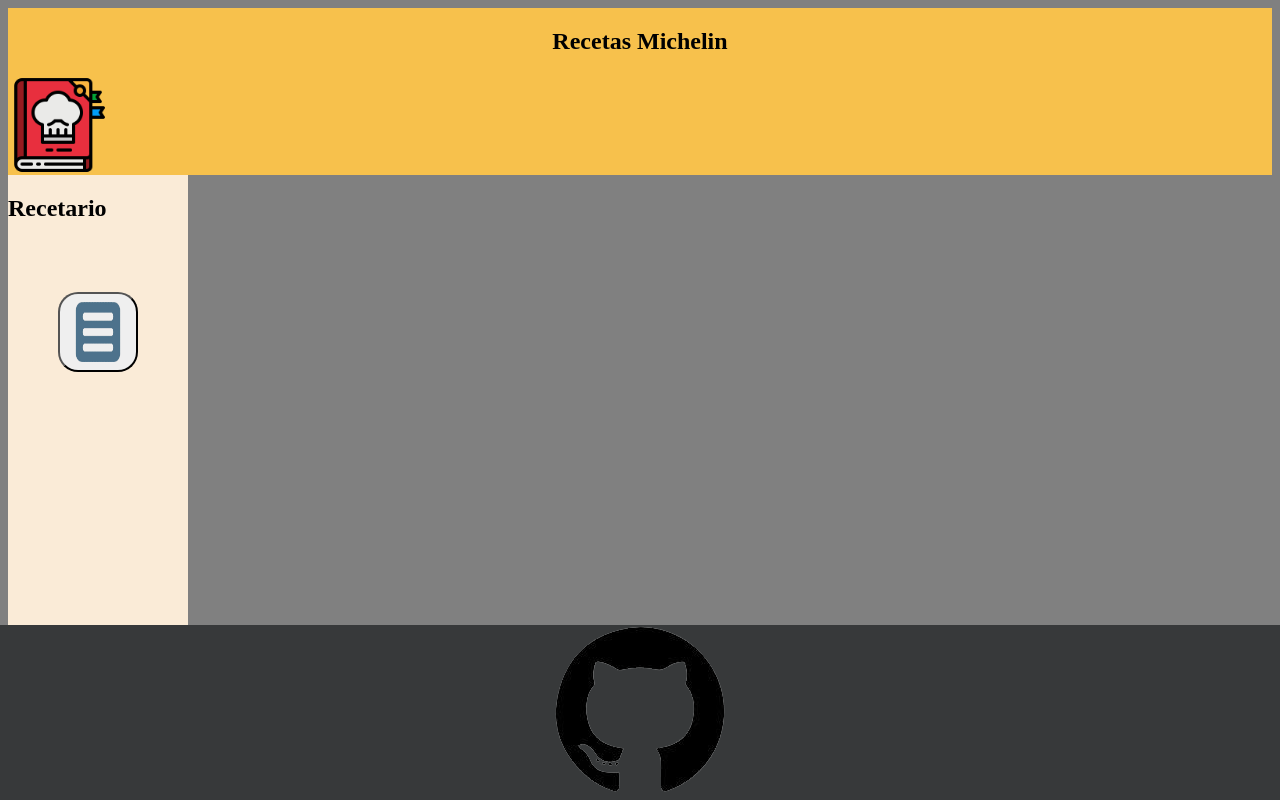
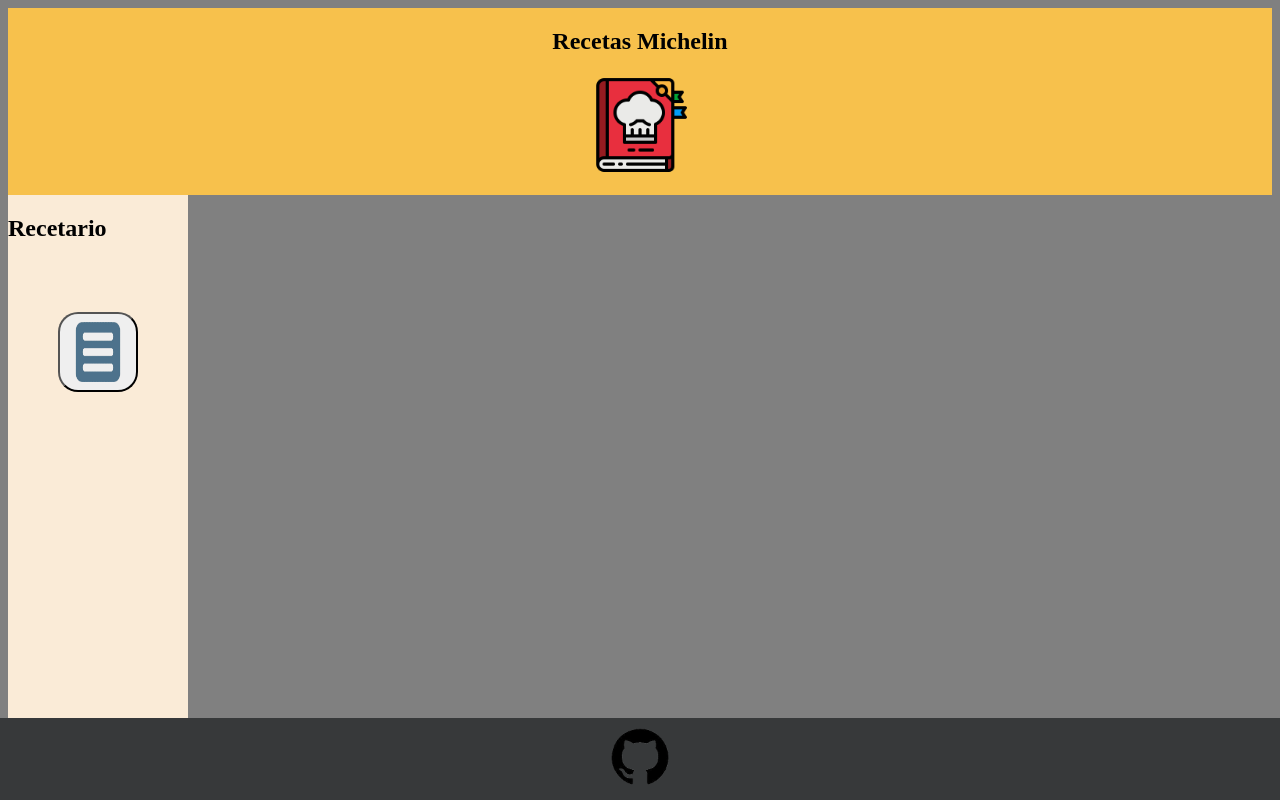
Before and after one commit to ncorpas88/Recipe-Book-app, a React (Vite) app: page / in a window 1280 px wide. Shown: the top 800 px of the page. Built offline with nearby package versions, Linux system fonts and the light colour scheme.

Commit message:
retoques style

```diff
--- a/src/App.css
+++ b/src/App.css
@@ -50,15 +50,17 @@
 }
 
 #logo {
+    position: relative;
     display: flex;
-    align-items:flex-start ;
-    justify-content: flex-start;
-    bottom: 50%;
+    align-items:center ;
+    justify-content: center;
+    margin-top: 0;
 }
 
 #logo img {
     width: 100px;
     height: 100px;
+    margin-bottom: 20px;
 
 
 }
@@ -80,3 +82,8 @@
     justify-content: center;
 
 }
+
+#footer img {
+    width: 100px;
+    padding: 10px;
+}
--- a/src/Components/Sidebard.jsx
+++ b/src/Components/Sidebard.jsx
@@ -3,9 +3,9 @@
 function Sidebard() {
   return (
     <section id="contenedor">
-     <div id="button-conten">
+      <div id="button-conten">
         <div id="recetario">
-        <h2>Recetario</h2>
+          <h2>Recetario</h2>
         </div>
         <button id="button">
           <img src={buttonMenu} alt="logo-button" />
```
